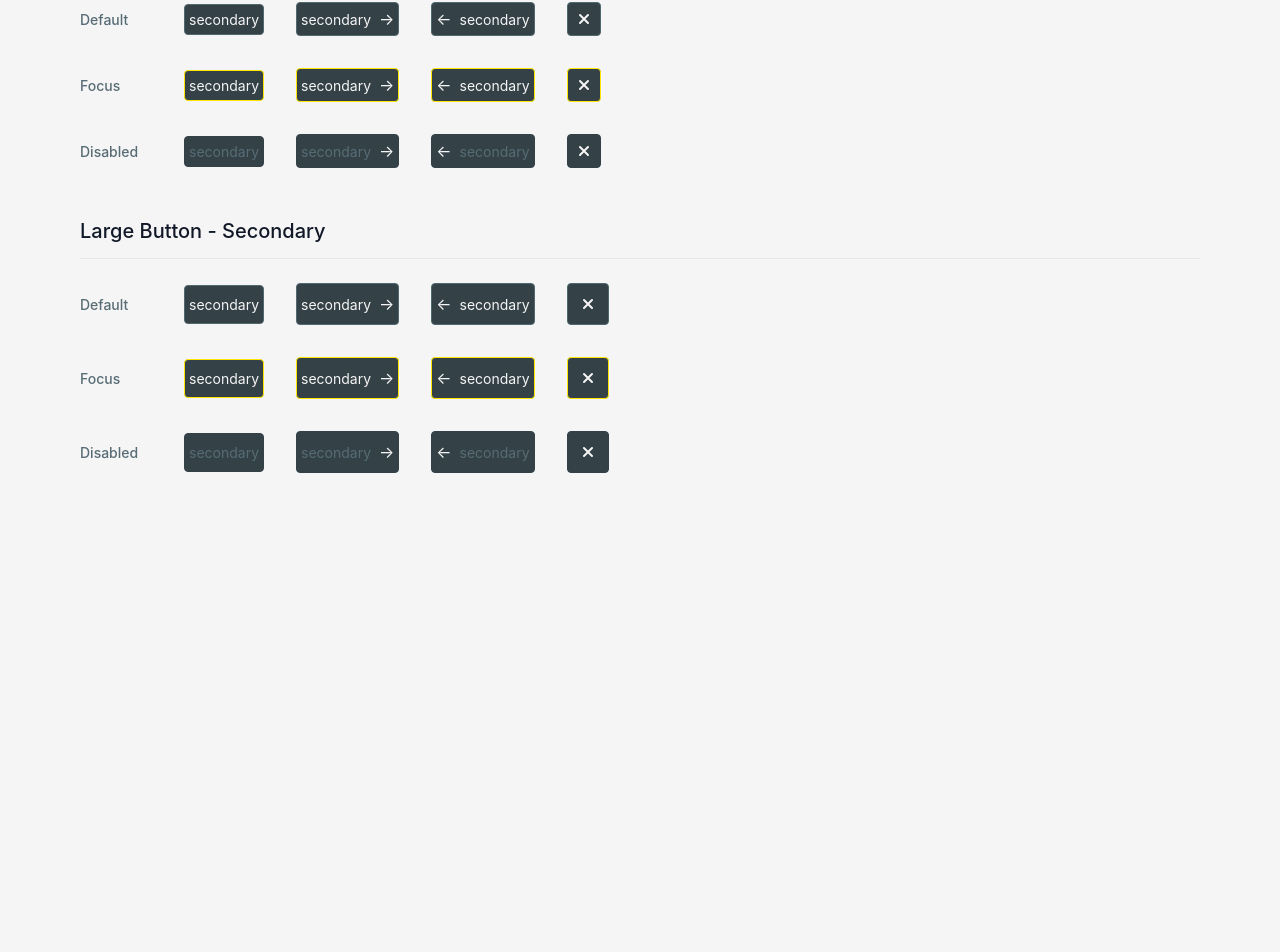
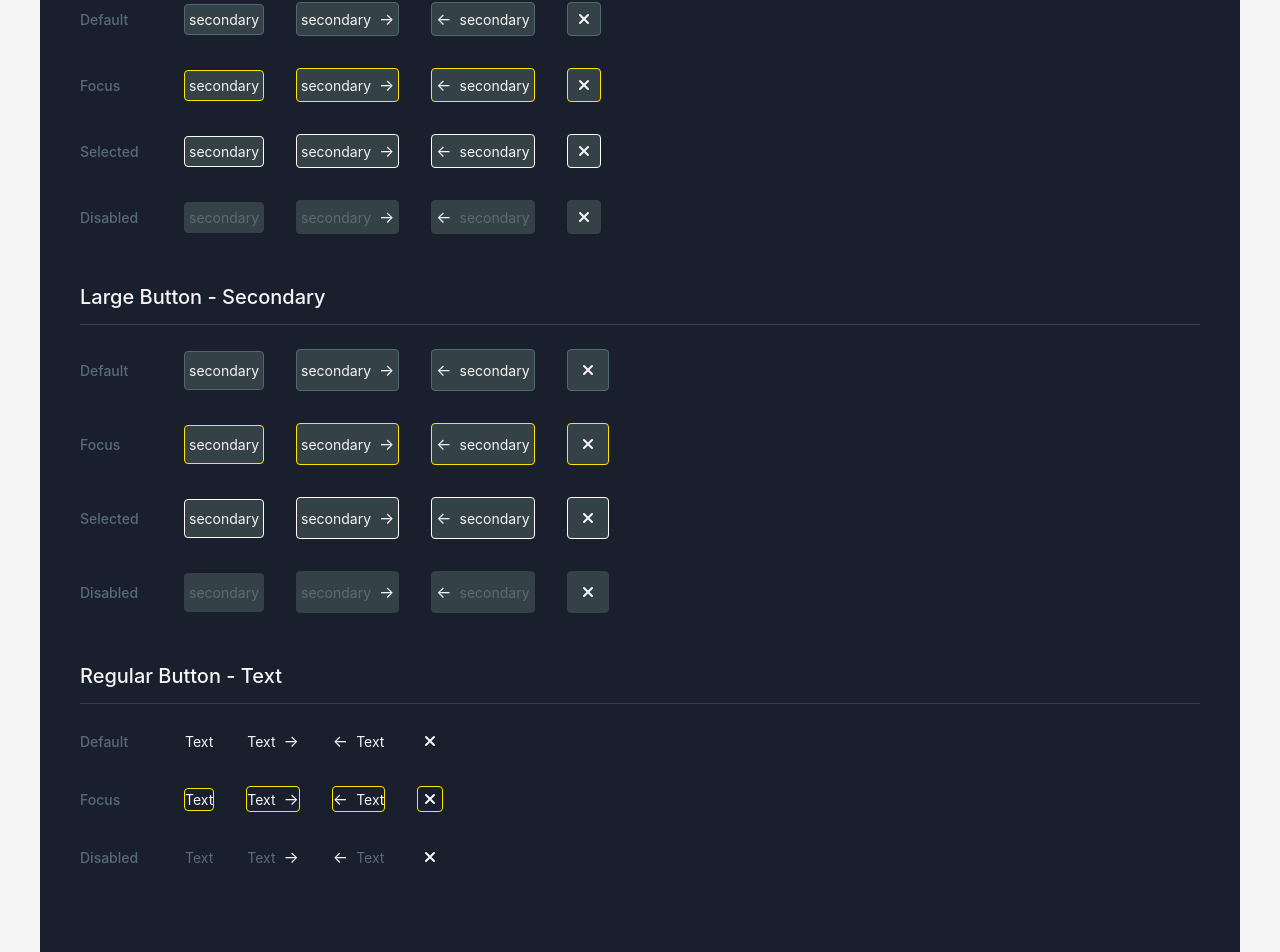
Before and after one commit to narges22/bx-challenge, a React (Vite) app: page /buttons in a window 1280 px wide. Shown: the part 823-1775 px from the top of the page. Before the commit the page ends 1384 px from the top, so only its background shows below. Built offline with nearby package versions, Linux system fonts and the light colour scheme.

Commit message:
added text button variation

```diff
--- a/src/components/Button/Button.jsx
+++ b/src/components/Button/Button.jsx
@@ -1,5 +1,9 @@
 import classNames from 'classnames'
 import styles from './Button.module.scss'
+
+function getButtonTypeClass(type) {
+  return styles[`btn${type.charAt(0).toUpperCase() + type.slice(1)}`]
+}
 
 export default function Button({
   children,
@@ -7,16 +11,18 @@ export default function Button({
   iconRight,
   type = 'primary',
   size,
+  selected,
   className,
   ...rest
 }) {
   const isIconOnly = !children && (iconLeft || iconRight)
   const buttonClasses = classNames(
     styles.btn,
-    styles[`btn${type.charAt(0).toUpperCase() + type.slice(1)}`],
+    getButtonTypeClass(type),
     isIconOnly && styles.btnIconOnly,
     size === 'large' && styles.btnLarge,
-    className,
+    selected && styles.btnSelected,
+    className
   )
   const iconLeftClasses = classNames(styles.btnIcon, styles.btnIconLeft)
   const iconRightClasses = classNames(styles.btnIcon, styles.btnIconRight)
--- a/src/components/Button/Button.module.scss
+++ b/src/components/Button/Button.module.scss
@@ -91,6 +91,9 @@
       color: $colorText; // Icons keep original color: #f5f5f5
     }
   }
+  &.btnSelected {
+    border-color: #ffffff; // Selected: white border
+  }
 
   &:active:not(:disabled) {
     background-color: $colorSecondaryActive; // Active: #566c75
@@ -104,30 +107,31 @@
 }
 
 .btnText {
+  padding: 0;
   background-color: transparent;
   border-color: transparent;
-  color: $colorPrimary;
+  color: $colorText; // Default text: #f5f5f5
 
   &:hover:not(:disabled) {
     background-color: transparent;
     border-color: transparent;
-    color: $colorPrimaryHover;
+    color: $colorText; // Hover: #f5f5f5
   }
 
   &:disabled {
     background-color: transparent;
     border-color: transparent;
-    color: $colorTextDisabled;
+    color: $colorTextDisabled; // Disabled: #576c75
 
     .btnIcon {
-      color: $colorPrimary; // Icons keep original color for text buttons
+      color: $colorText; // Icons keep original color for text buttons
     }
   }
 
   &:active:not(:disabled) {
     background-color: transparent;
     border-color: transparent;
-    color: $colorPrimaryActive;
+    color: $colorText; // Active: #f5f5f5
   }
 
   &:focus-visible {
@@ -135,10 +139,6 @@
   }
 }
 
-.btnIconOnly {
-  // padding: $spacingSm;
-}
-
 .btnLarge {
   padding: $spacingSm $spacingXs;
 }
--- a/src/components/ButtonDemo/ButtonDemo.jsx
+++ b/src/components/ButtonDemo/ButtonDemo.jsx
@@ -6,7 +6,6 @@ export default function ButtonDemo({
   type = 'primary',
   variation = 'default',
   buttonText = 'Primary',
-
   className,
   ...rest
 }) {
@@ -19,18 +18,35 @@ export default function ButtonDemo({
   const wrapperClass = className
     ? `${styles.row} ${variationClass} ${className}`.trim()
     : `${styles.row} ${variationClass}`.trim()
+  const isSelected = variation === 'selected'
   return (
     <div className={wrapperClass}>
-      <Button type={type} disabled={variation === 'disabled'} {...rest}>
+      <Button type={type} disabled={variation === 'disabled'} selected={isSelected} {...rest}>
         {buttonText}
       </Button>
-      <Button type={type} iconRight={<span>→</span>} disabled={variation === 'disabled'} {...rest}>
+      <Button
+        type={type}
+        iconRight={<span>→</span>}
+        disabled={variation === 'disabled'}
+        selected={isSelected}
+        {...rest}>
         {buttonText}
       </Button>
-      <Button type={type} iconLeft={<span>←</span>} disabled={variation === 'disabled'} {...rest}>
+      <Button
+        type={type}
+        iconLeft={<span>←</span>}
+        disabled={variation === 'disabled'}
+        selected={isSelected}
+        {...rest}>
         {buttonText}
       </Button>
-      <Button type={type} iconLeft={<ExitIcon />} disabled={variation === 'disabled'} {...rest} />
+      <Button
+        type={type}
+        iconLeft={<ExitIcon />}
+        disabled={variation === 'disabled'}
+        selected={isSelected}
+        {...rest}
+      />
     </div>
   )
 }
--- a/src/pages/Buttons/Buttons.jsx
+++ b/src/pages/Buttons/Buttons.jsx
@@ -60,6 +60,10 @@ export default function Buttons() {
             <ButtonDemo type="secondary" variation="focus" buttonText="secondary" />
           </div>
           <div className={styles.demoRow}>
+            <h4 className={styles.demoLabel}>Selected</h4>
+            <ButtonDemo type="secondary" variation="selected" buttonText="secondary" />
+          </div>
+          <div className={styles.demoRow}>
             <h4 className={styles.demoLabel}>Disabled</h4>
             <ButtonDemo type="secondary" variation="disabled" buttonText="secondary" />
           </div>
@@ -79,8 +83,30 @@ export default function Buttons() {
             <ButtonDemo type="secondary" variation="focus" size="large" buttonText="secondary" />
           </div>
           <div className={styles.demoRow}>
+            <h4 className={styles.demoLabel}>Selected</h4>
+            <ButtonDemo type="secondary" variation="selected" size="large" buttonText="secondary" />
+          </div>
+          <div className={styles.demoRow}>
             <h4 className={styles.demoLabel}>Disabled</h4>
             <ButtonDemo type="secondary" variation="disabled" size="large" buttonText="secondary" />
+          </div>
+        </div>
+      </section>
+
+      <section className={styles.section}>
+        <h3 className={styles.sectionTitle}>Regular Button - Text</h3>
+        <div className={styles.demoSection}>
+          <div className={styles.demoRow}>
+            <h4 className={styles.demoLabel}>Default</h4>
+            <ButtonDemo type="text" variation="default" buttonText="Text" />
+          </div>
+          <div className={styles.demoRow}>
+            <h4 className={styles.demoLabel}>Focus</h4>
+            <ButtonDemo type="text" variation="focus" buttonText="Text" />
+          </div>
+          <div className={styles.demoRow}>
+            <h4 className={styles.demoLabel}>Disabled</h4>
+            <ButtonDemo type="text" variation="disabled" buttonText="Text" />
           </div>
         </div>
       </section>
--- a/src/pages/Buttons/Buttons.module.scss
+++ b/src/pages/Buttons/Buttons.module.scss
@@ -4,23 +4,23 @@
   padding: 40px;
   max-width: 1200px;
   margin: 0 auto;
-  background-color: $colorBackground;
+  background-color: #1a1f2e;
   min-height: 100vh;
-  color: #111827;
+  color: #f5f5f5;
 }
 
 .title {
   font-size: 32px;
   font-weight: 600;
   margin-bottom: 8px;
-  color: #111827;
+  color: #f5f5f5;
 }
 
 .subtitle {
   font-size: 24px;
   font-weight: 500;
   margin-bottom: 40px;
-  color: #576c75;
+  color: #c4cfd4;
 }
 
 .section {
@@ -31,8 +31,8 @@
   font-size: 20px;
   font-weight: 500;
   margin-bottom: 24px;
-  color: #111827;
-  border-bottom: 1px solid #e5e7eb;
+  color: #f5f5f5;
+  border-bottom: 1px solid #344146;
   padding-bottom: 12px;
 }
 
@@ -56,6 +56,14 @@
   color: #576c75;
   text-align: center;
   font-weight: 400;
+}
+
+.demoLabel {
+  font-size: 0.875rem;
+  font-weight: 500;
+  color: #c4cfd4;
+  min-width: 80px;
+  margin: 0;
 }
 
 .active {
```
